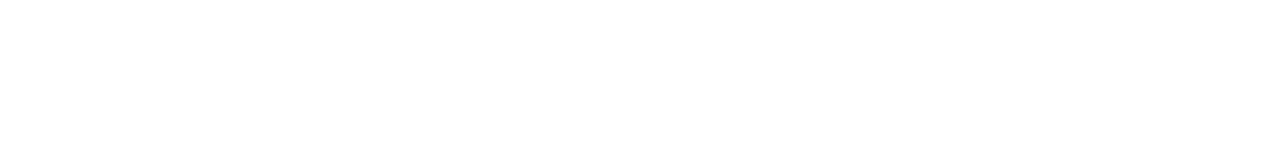
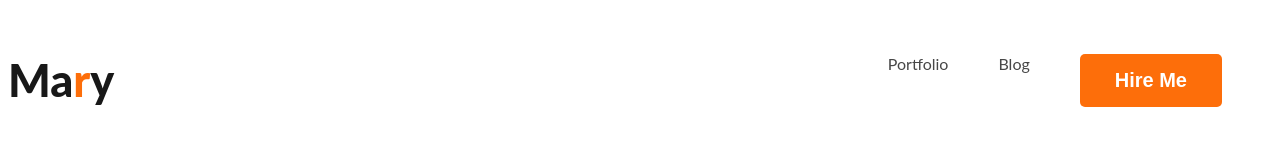
Before and after one commit to tahjibaamin/webdeveloper-portfolio, a plain HTML site: page index.html in a window 1280 px wide. Drawn offline with Linux system fonts and the light colour scheme.

Commit message:
added nav

```diff
--- a/index.html
+++ b/index.html
@@ -3,11 +3,28 @@
   <head>
     <meta charset="UTF-8" />
     <meta name="viewport" content="width=device-width, initial-scale=1.0" />
+
     <title>Web Developer Portfolio</title>
+    <link rel="preconnect" href="https://fonts.googleapis.com" />
+    <link rel="preconnect" href="https://fonts.gstatic.com" crossorigin />
+    <link
+      href="https://fonts.googleapis.com/css2?family=Open+Sans:wght@400;700;800&family=Poppins:wght@200&family=Roboto:wght@100;400;500;700;900&display=swap"
+      rel="stylesheet"
+    />
+    <link rel="stylesheet" href="styles/portfolio.css" />
   </head>
   <body>
     <!-- header starts -->
-    <header></header>
+    <header>
+      <nav>
+        <h3 class="nav-title">Ma<span class="text-primary">r</span>y</h3>
+        <ul>
+          <li><a href="#">Portfolio</a></li>
+          <li><a href="#">Blog</a></li>
+          <li><button class="btn-primary">Hire Me</button></li>
+        </ul>
+      </nav>
+    </header>
     <!-- header ends -->
 
     <!-- main starts -->
--- /dev/null
+++ b/styles/portfolio.css
@@ -0,0 +1,39 @@
+/* common shared styles */
+body {
+  font-family: "Open Sans", sans-serif;
+  font-family: "Lato", sans-serif;
+}
+.text-primary {
+  color: #fd6e0a;
+}
+.btn-primary {
+  border-radius: 5px;
+  background: #fd6e0a;
+  border: 0;
+  color: #fff;
+  font-size: 20px;
+  font-weight: 700;
+  padding: 15px 35px;
+}
+/* nav related styles */
+nav {
+  display: flex;
+  justify-content: space-between;
+  align-items: center;
+}
+.nav-title {
+  color: #181818;
+  font-size: 45px;
+  font-weight: 800;
+}
+nav > ul {
+  display: flex;
+}
+nav li {
+  list-style: none;
+  margin-right: 50px;
+}
+nav a {
+  text-decoration: none;
+  color: #474747;
+}
```
